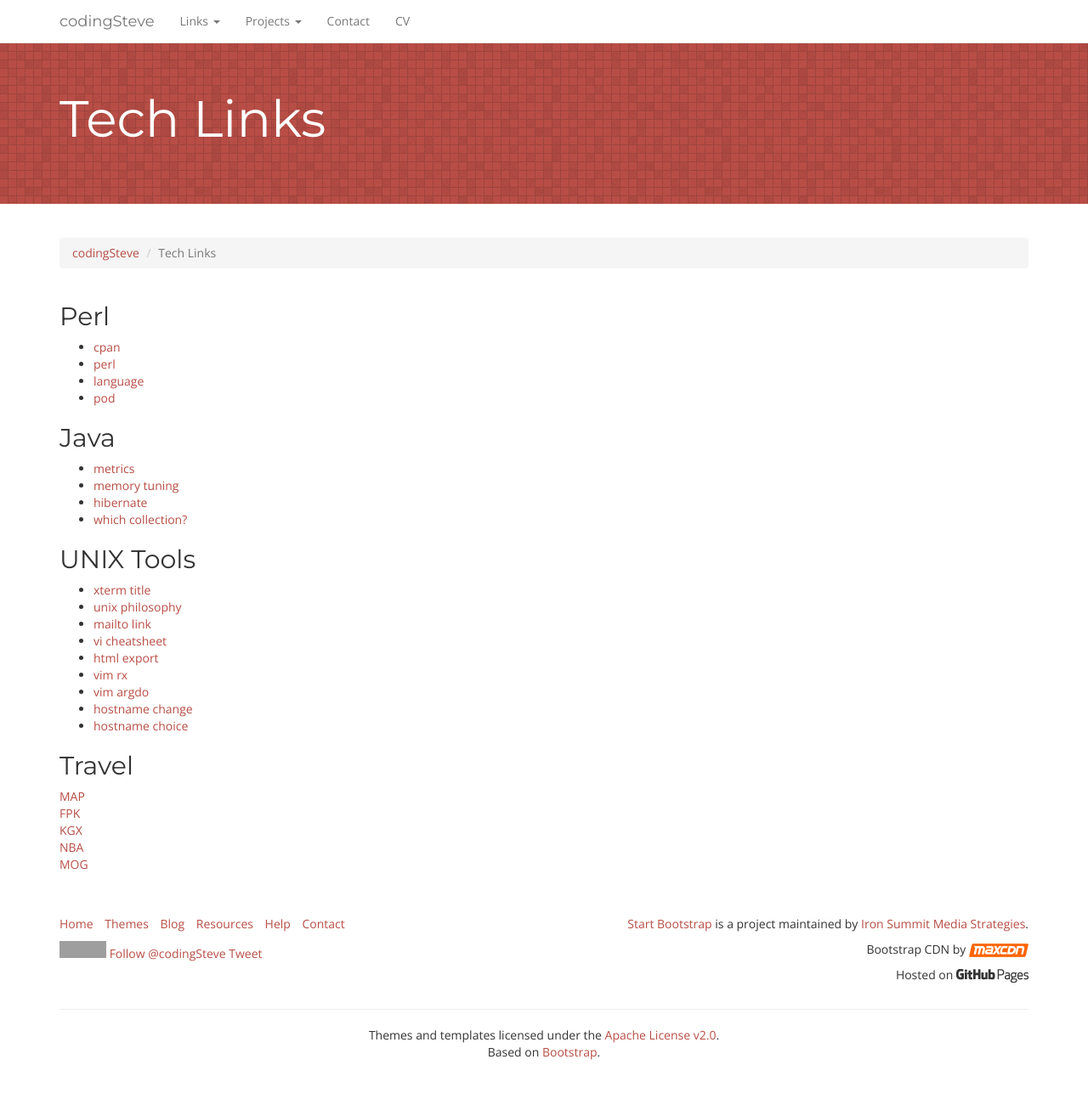
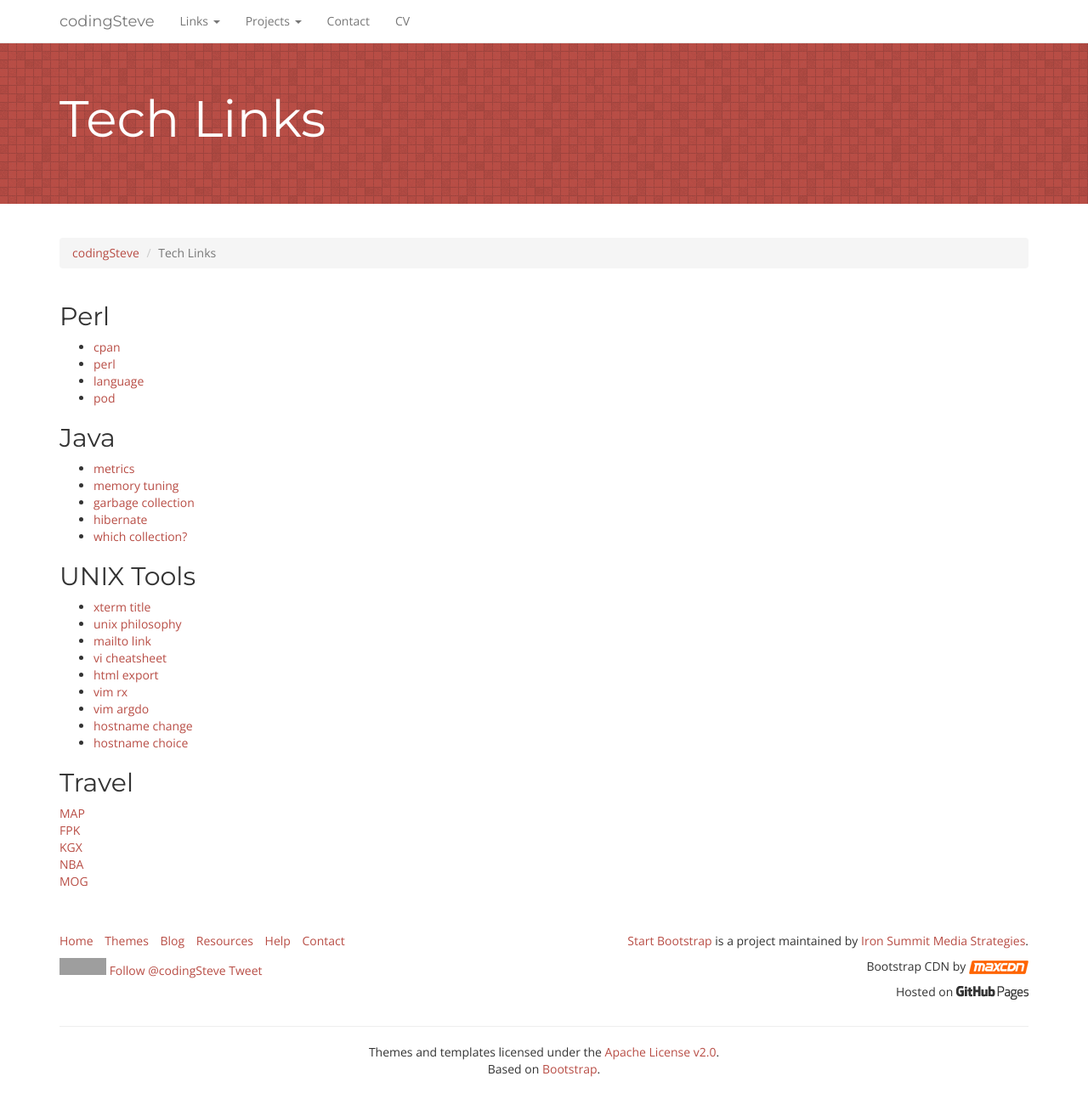
Before and after one commit to codingSteve/codingSteve.github.io, a Jekyll site: the page built from docs/links.md, in a window 1280 px wide and 1329 px high. Shown: the top 1307 px of the window at 85% size. Built offline with Jekyll 4.4.1, drawn with Linux system fonts in a browser that asks for light colours; nearby versions of some CDN libraries; comment, search, counter and statistics services are not loaded; grey boxes are pictures that could not be loaded.

Commit message:
add GC link

```diff
--- a/docs/links.md
+++ b/docs/links.md
@@ -22,6 +22,7 @@ tags:
 
 - [metrics](http://metrics.sourceforge.net/)
 - [memory tuning](http://www.mastertheboss.com/en/jboss-server/113-jboss-performance-tuning-1.html)
+- [garbage collection](http://mechanical-sympathy.blogspot.co.uk/2013/07/java-garbage-collection-distilled.html)
 - [hibernate](http://www.hibernate.org/)
 - [which collection?](http://stackoverflow.com/questions/21974361/what-java-collection-should-i-use)
 
```
